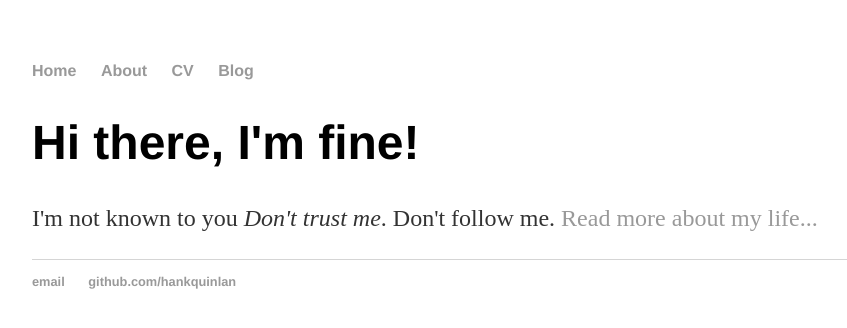
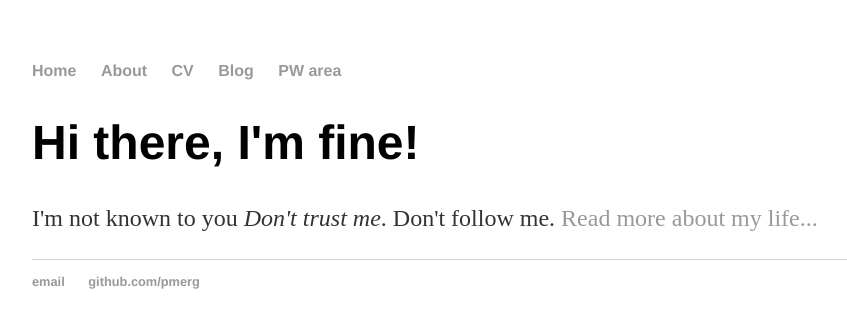
Before and after one commit to pmerg/pmerg.github.io, a Jekyll site: the page built from index.html, in a window 1280 px wide. Shown: the top 328 px of the page, without its empty margins (160-1007 px from the left). Built offline with Jekyll 4.4.1, drawn with Linux system fonts in a browser that asks for light colours.

Commit message:
Update default.html

```diff
--- a/_layouts/default.html
+++ b/_layouts/default.html
@@ -15,6 +15,7 @@
 <li><a href="/about">About</a></li>
 <li><a href="/cv">CV</a></li>
 <li><a href="/blog">Blog</a></li>
+<li><a href="PW area">PW area</a></li>
 </ul>
     </nav>
 <div class="container">
@@ -25,8 +26,8 @@
 
   <footer>
    <ul>
-   <li><a href="mailto:hankquinlanhub@gmail.com">email</a></li>
-   <li><a href="https://github.com/hankquinlan">github.com/hankquinlan</a></li>
+   <li><a href="mailto:nomail@nomail.com">email</a></li>
+   <li><a href="https://github.com/pmerg">github.com/pmerg</a></li>
    </ul>
   </footer>
   </body>
```
